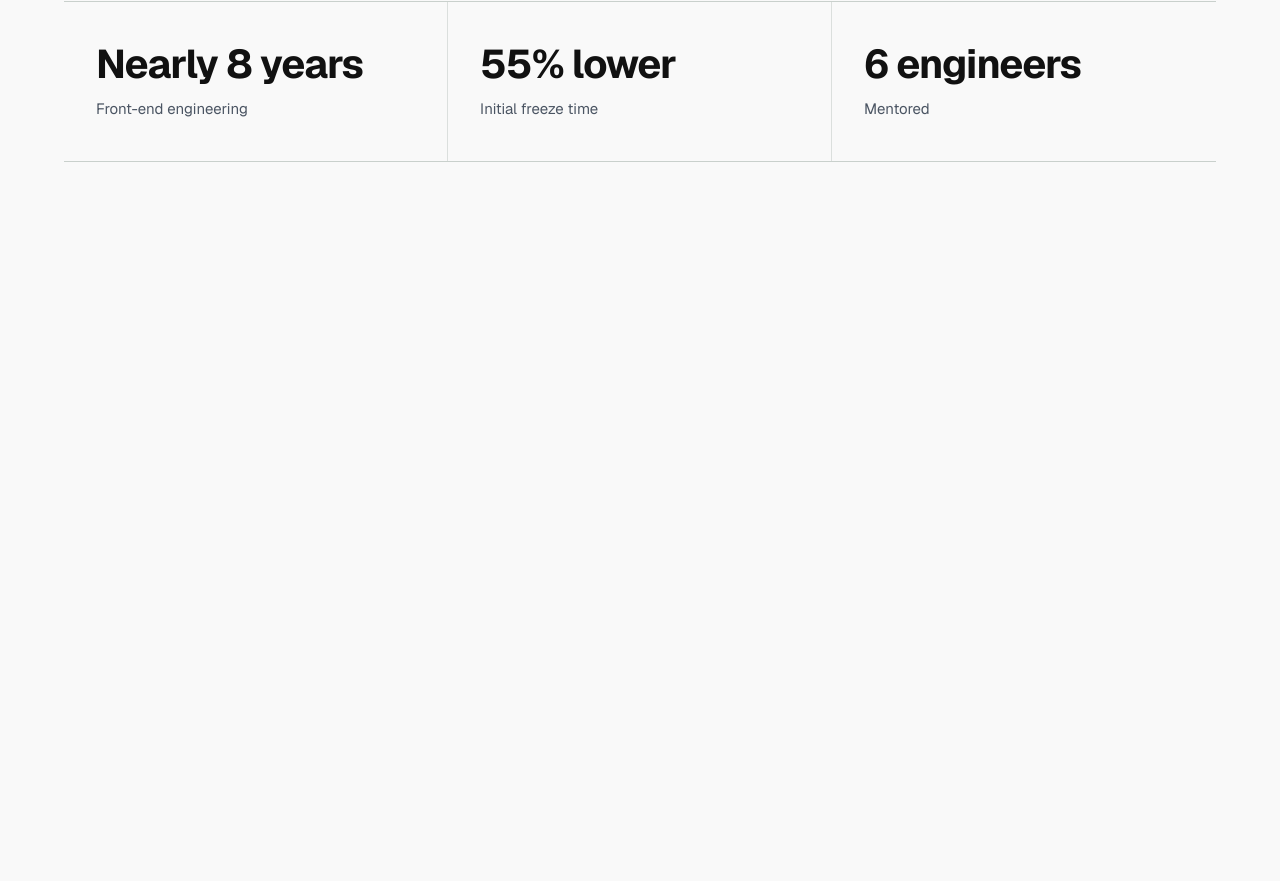
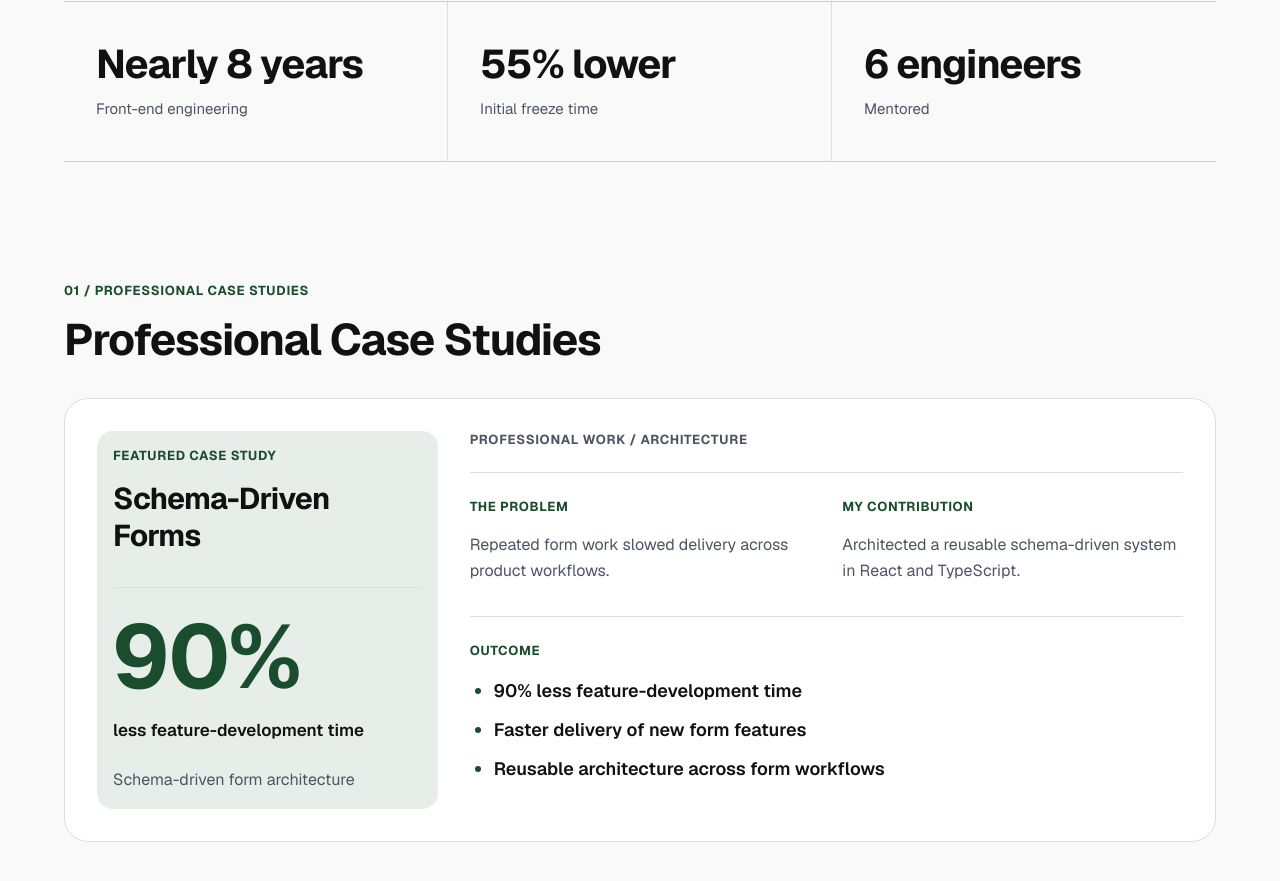
Before and after one commit to Abhishekumar93/portfolio-v2, a Next.js app: page / in a window 1280 px wide. Shown: the part 713-1594 px from the top of the page. Before the commit the page ends 899 px from the top, so only its background shows below. Built offline with nearby package versions, Linux system fonts and the light colour scheme.

Commit message:
Add ProfessionalCaseStudies section and SchemaDrivenCaseStudy component

```diff
--- a/app/page.tsx
+++ b/app/page.tsx
@@ -1,11 +1,13 @@
 import Hero from "@/components/Sections/Hero";
 import Metrics from "@/components/Sections/Metrics";
+import ProfessionalCaseStudies from "@/components/Sections/ProfessionalCaseStudies";
 
 const Home = () => {
   return (
     <main className="flex-1">
       <Hero />
       <Metrics />
+      <ProfessionalCaseStudies />
     </main>
   );
 };
--- /dev/null
+++ b/components/Sections/ProfessionalCaseStudies/SchemaDrivenCaseStudy.tsx
@@ -0,0 +1,68 @@
+const SchemaDrivenCaseStudy = () => {
+  return (
+    <article
+      aria-labelledby="schema-driven-case-study-heading"
+      className="grid grid-cols-12 gap-y-6 rounded-3xl border border-border bg-surface p-6 md:gap-x-6 lg:gap-8 lg:p-8"
+    >
+      <div className="col-span-12 rounded-2xl bg-accent/10 p-6 md:col-span-5 md:p-4 lg:col-span-4">
+        <p className="text-xs font-bold uppercase tracking-wider text-accent md:text-[13px]">
+          Featured Case Study
+        </p>
+        <h3
+          id="schema-driven-case-study-heading"
+          className="mt-4 wrap-break-word text-2xl font-bold leading-tight tracking-tight text-foreground md:text-[26px] lg:text-[30px]"
+        >
+          Schema-Driven Forms
+        </h3>
+        <div className="mt-8 border-t border-border pt-6">
+          <p className="text-[clamp(4.5rem,7vw,6rem)] font-bold leading-none tracking-tight text-accent">
+            90%
+          </p>
+          <p className="mt-4 text-[17px] font-semibold leading-normal text-foreground">
+            less feature-development time
+          </p>
+        </div>
+        <p className="mt-6 text-base leading-relaxed text-text-secondary">
+          Schema-driven form architecture
+        </p>
+      </div>
+
+      <div className="col-span-12 md:col-span-7 lg:col-span-8">
+        <p className="text-xs font-bold uppercase tracking-wider text-text-secondary md:text-[13px]">
+          Professional Work / Architecture
+        </p>
+        <div className="mt-6 grid gap-8 border-t border-border pt-6 lg:grid-cols-2">
+          <div>
+            <h4 className="text-[13px] font-bold uppercase tracking-wider text-accent">
+              The Problem
+            </h4>
+            <p className="mt-4 text-base leading-relaxed text-text-secondary">
+              Repeated form work slowed delivery across product workflows.
+            </p>
+          </div>
+          <div>
+            <h4 className="text-[13px] font-bold uppercase tracking-wider text-accent">
+              My Contribution
+            </h4>
+            <p className="mt-4 text-base leading-relaxed text-text-secondary">
+              Architected a reusable schema-driven system in React and
+              TypeScript.
+            </p>
+          </div>
+        </div>
+        <div className="mt-8 border-t border-border pt-6">
+          <h4 className="text-[13px] font-bold uppercase tracking-wider text-accent">
+            Outcome
+          </h4>
+          <ul className="mt-4 list-disc space-y-3 pl-6 text-[17px] font-semibold leading-normal text-foreground marker:text-accent md:text-lg">
+            <li>90% less feature-development time</li>
+            <li>Faster delivery of new form features</li>
+            <li>Reusable architecture across form workflows</li>
+          </ul>
+        </div>
+      </div>
+    </article>
+  );
+};
+
+export default SchemaDrivenCaseStudy;
--- /dev/null
+++ b/components/Sections/ProfessionalCaseStudies/index.tsx
@@ -0,0 +1,28 @@
+import SchemaDrivenCaseStudy from "./SchemaDrivenCaseStudy";
+
+const ProfessionalCaseStudies = () => {
+  return (
+    <section
+      id="experience"
+      aria-labelledby="professional-case-studies-heading"
+      className="px-6 py-16 font-sans md:px-8 lg:px-12 lg:py-24 xl:px-0"
+    >
+      <div className="mx-auto max-w-6xl">
+        <p className="text-xs font-bold uppercase tracking-wider text-accent md:text-[13px]">
+          01 / Professional Case Studies
+        </p>
+        <h2
+          id="professional-case-studies-heading"
+          className="mt-4 text-[32px] font-bold leading-[1.15] tracking-tight text-foreground md:text-[38px] lg:text-[44px]"
+        >
+          Professional Case Studies
+        </h2>
+        <div className="mt-8">
+          <SchemaDrivenCaseStudy />
+        </div>
+      </div>
+    </section>
+  );
+};
+
+export default ProfessionalCaseStudies;
```
